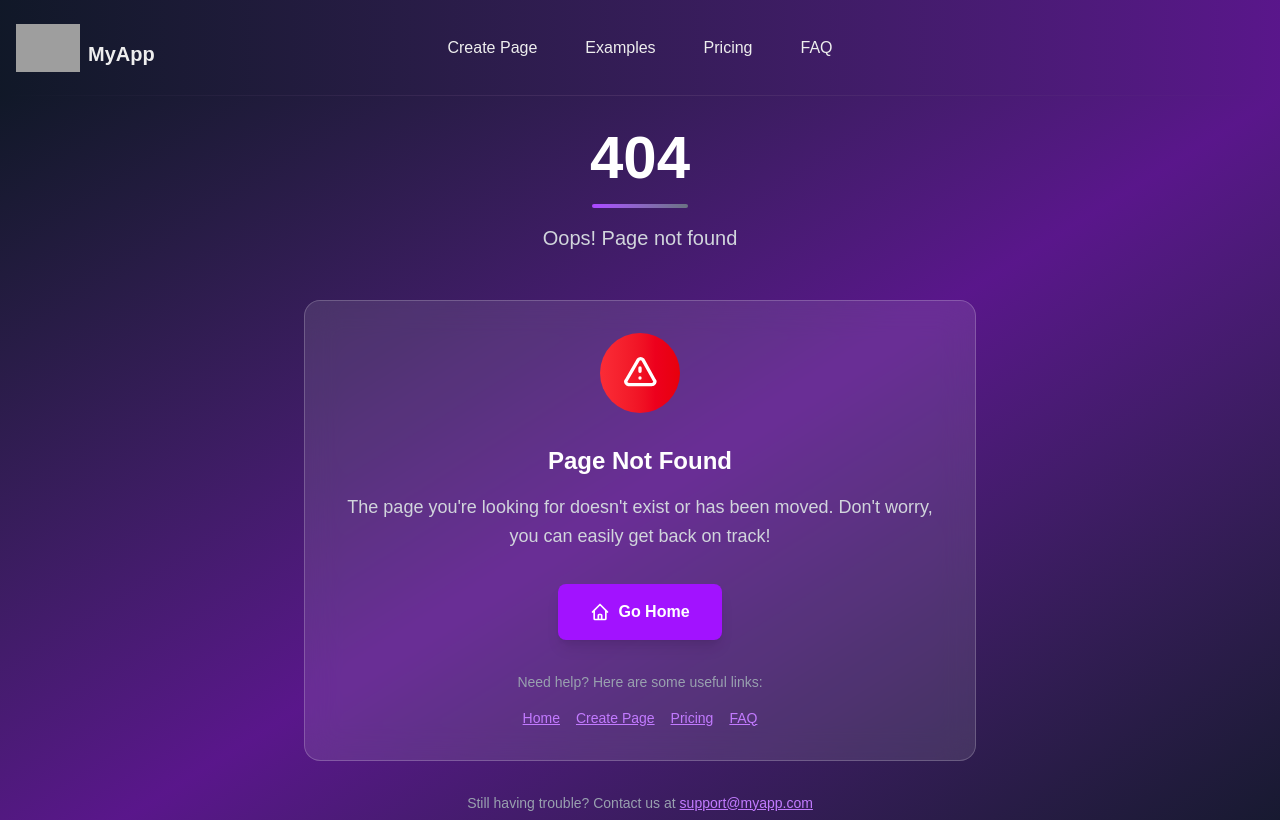
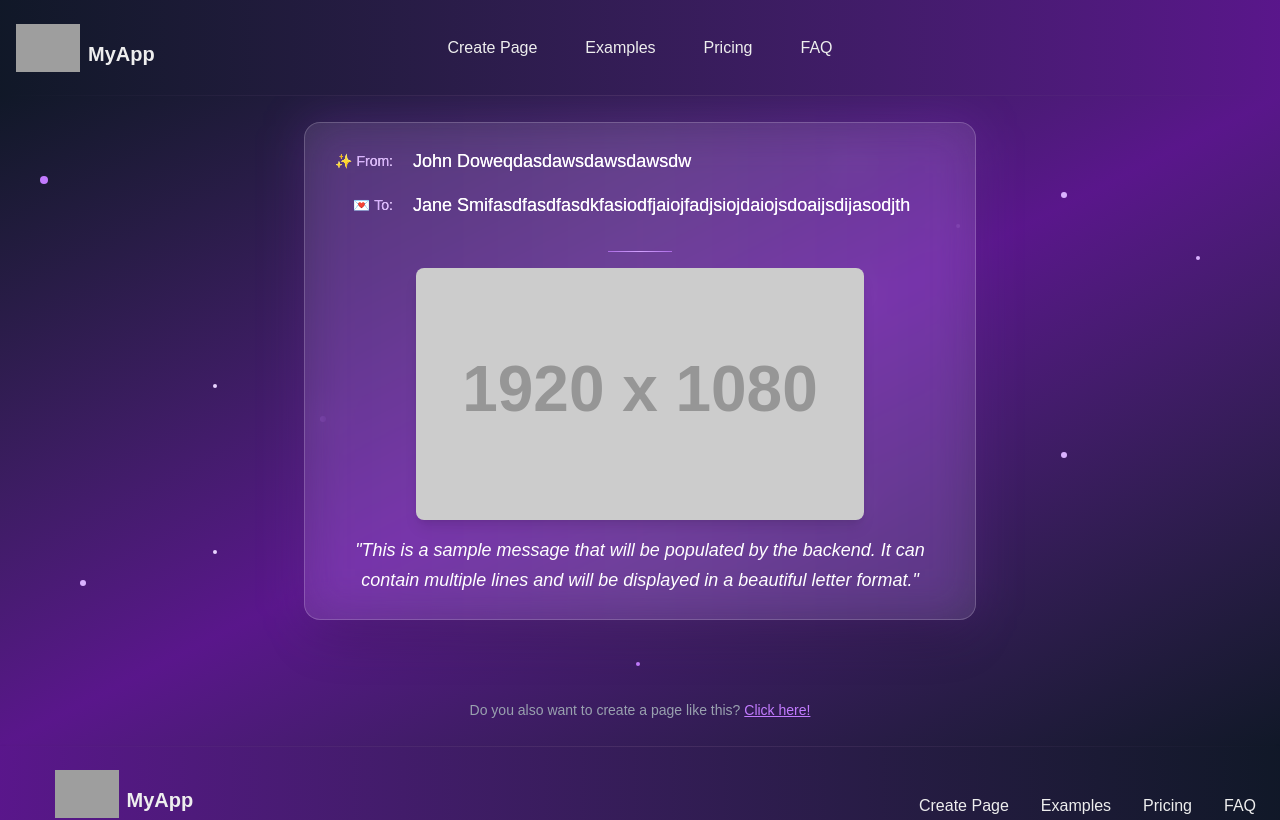
Before and after one commit to cesarcoppolasantos/one-page-template, a Next.js app: page /fy in a window 1280 px wide. Before the commit this address had no page. Shown: the top 820 px of the page. Built offline with nearby package versions, Linux system fonts and the light colour scheme; grey boxes are pictures that could not be loaded.

Commit message:
Created For You Page

```diff
--- /dev/null
+++ b/src/app/fy/page.tsx
@@ -0,0 +1,130 @@
+'use client';
+
+export default function FyPage() {
+  // These values will be populated by the backend
+  const letterData = {
+    signerName: 'John Doweqdasdawsdawsdawsdw',
+    recipientName: 'Jane Smifasdfasdfasdkfasiodfjaiojfadjsiojdaiojsdoaijsdijasodjth',
+    image: 'https://placehold.co/1920x1080?text=Letter+Image',
+    message: 'This is a sample message that will be populated by the backend. It can contain multiple lines and will be displayed in a beautiful letter format.'
+  };
+
+  return (
+    <div className="min-h-[calc(100vh-150px)] bg-gradient-to-br from-gray-900 via-purple-900 to-gray-900 p-4 relative overflow-hidden flex items-center justify-center">
+      {/* Floating particles background */}
+      <div className="absolute inset-0 overflow-hidden">
+        <div className="absolute top-20 left-10 w-2 h-2 bg-purple-400 rounded-full"></div>
+        <div className="absolute top-40 right-20 w-1 h-1 bg-purple-300 rounded-full"></div>
+        <div className="absolute bottom-40 left-20 w-1.5 h-1.5 bg-purple-300 rounded-full"></div>
+        <div className="absolute top-60 left-1/3 w-1 h-1 bg-purple-200 rounded-full"></div>
+        <div className="absolute bottom-60 right-1/3 w-2 h-2 bg-purple-200 rounded-full"></div>
+        <div className="absolute top-80 left-1/4 w-1.5 h-1.5 bg-purple-400 rounded-full"></div>
+        <div className="absolute top-32 right-1/4 w-1 h-1 bg-purple-300 rounded-full"></div>
+        <div className="absolute bottom-80 left-1/2 w-2 h-2 bg-purple-200 rounded-full"></div>
+        <div className="absolute top-16 right-1/3 w-1.5 h-1.5 bg-purple-300 rounded-full"></div>
+        <div className="absolute bottom-20 right-1/2 w-1 h-1 bg-purple-400 rounded-full"></div>
+        <div className="absolute top-72 left-1/6 w-1 h-1 bg-purple-200 rounded-full"></div>
+        <div className="absolute bottom-72 right-1/6 w-1.5 h-1.5 bg-purple-300 rounded-full"></div>
+        <div className="absolute top-48 left-2/3 w-2 h-2 bg-purple-400 rounded-full"></div>
+        <div className="absolute bottom-48 left-1/6 w-1 h-1 bg-purple-200 rounded-full"></div>
+        <div className="absolute top-24 right-1/6 w-1.5 h-1.5 bg-purple-300 rounded-full"></div>
+      </div>
+
+      <div className="max-w-4xl mx-auto relative z-10 w-full">
+        {/* Header */}
+        {/* <div className="text-center mb-12">
+          <h1 className="text-4xl font-bold text-white mb-4">
+            Your Letter
+          </h1>
+          <div className="w-24 h-1 bg-gradient-to-r from-purple-500 to-gray-500 mx-auto rounded-full mb-4"></div>
+          <p className="text-gray-300 text-lg">
+            A beautiful letter created just for you
+          </p>
+        </div> */}
+
+        {/* Letter Display */}
+        <div className="bg-white/10 backdrop-blur-lg rounded-2xl p-6 border border-white/20 max-w-2xl mx-auto shadow-2xl transform hover:scale-105 transition-all duration-500">
+          {/* Animated border glow */}
+          <div className="absolute inset-0 rounded-2xl bg-gradient-to-r from-purple-500/20 via-purple-400/20 to-purple-500/20 blur-xl"></div>
+
+          <div className="relative space-y-4">
+            {/* Signer's Name */}
+            <div className="text-left transform hover:translate-x-2 transition-transform duration-300">
+                <div className="text-white text-lg font-medium bg-gradient-to-r from-white to-purple-200 bg-clip-text text-transparent flex justify-start items-center">
+                    <span className="text-purple-300 text-sm w-16 text-right flex items-center justify-end">
+                    <span className="mr-1">✨</span>From:
+                    </span>
+                    <span className="min-w-40 ml-5 text-left white-space-nowrap">{letterData.signerName}</span>
+                </div>
+                </div>
+
+                {/* Recipient's Name */}
+                <div className="text-left transform hover:translate-x-2 transition-transform duration-300 mb-8">
+                <div className="text-white text-lg font-medium bg-gradient-to-r from-white to-purple-200 bg-clip-text text-transparent flex justify-start items-center">
+                    <span className="text-purple-300 text-sm w-16 text-right flex items-center justify-end">
+                    <span className="mr-1">💌</span>To:
+                    </span>
+                    <span className="min-w-40 ml-5 text-left white-space-nowrap">{letterData.recipientName}</span>
+                </div>
+                </div>
+
+            {/* Animated Separator */}
+            <div className="relative">
+              <div className="w-16 h-px bg-gradient-to-r from-transparent via-purple-400 to-transparent mx-auto"></div>
+              <div className="absolute inset-0 w-16 h-px bg-gradient-to-r from-purple-400 via-purple-300 to-purple-400 mx-auto animate-pulse"></div>
+            </div>
+
+            {/* Image Display */}
+            <div className="text-center transform hover:scale-105 transition-transform duration-300">
+              <div className="relative group">
+                <img
+                  src={letterData.image}
+                  alt="Letter attachment"
+                  className="w-full max-w-md h-auto mx-auto rounded-lg shadow-lg group-hover:shadow-2xl transition-shadow duration-300 object-cover object-center"
+                  style={{
+                    maxHeight: '400px',
+                    width: '100%',
+                    height: 'auto',
+                    objectFit: 'cover',
+                    objectPosition: 'center'
+                  }}
+                />
+                {/* <div className="absolute inset-0 rounded-lg bg-gradient-to-t from-purple-500/20 to-transparent opacity-0 group-hover:opacity-100 transition-opacity duration-300"></div> */}
+              </div>
+            </div>
+
+            {/* Animated Separator */}
+            {/* <div className="relative">
+              <div className="w-16 h-px bg-gradient-to-r from-transparent via-purple-400 to-transparent mx-auto"></div>
+              <div className="absolute inset-0 w-16 h-px bg-gradient-to-r from-purple-400 via-purple-300 to-purple-400 mx-auto animate-pulse"></div>
+            </div> */}
+
+            {/* Message */}
+            <div className="text-center transform hover:scale-105 transition-transform duration-300">
+              <div className="text-white text-lg whitespace-pre-wrap leading-relaxed font-light italic">
+                "{letterData.message}"
+              </div>
+            </div>
+          </div>
+        </div>
+        {/* Fy info */}
+        <div className="text-center mt-20">
+          <p className="text-gray-400 text-sm">
+            Do you also want to create a page like this? {' '}
+            <a
+              href="/form"
+              className="text-purple-400 hover:text-purple-300 underline"
+              onClick={(e) => {
+                e.preventDefault();
+                localStorage.removeItem('selectedPlan');
+                window.location.href = '/form';
+              }}
+            >
+              Click here!
+            </a>
+          </p>
+        </div>
+      </div>
+    </div>
+  );
+}
```
